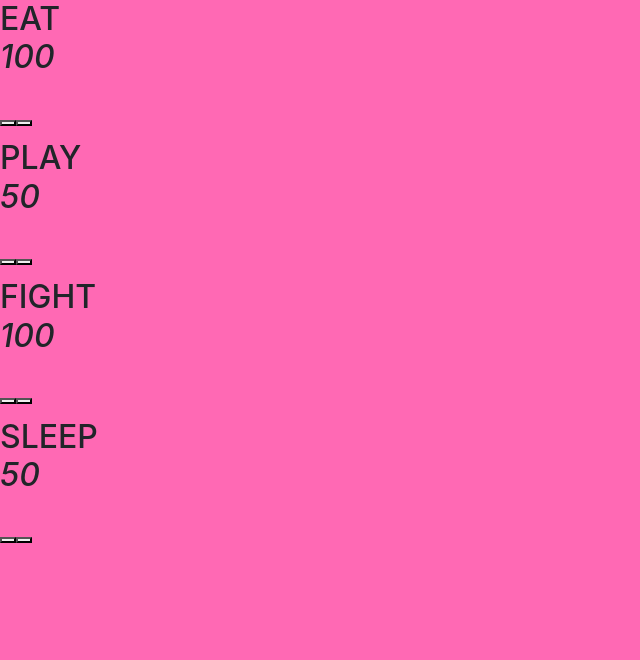
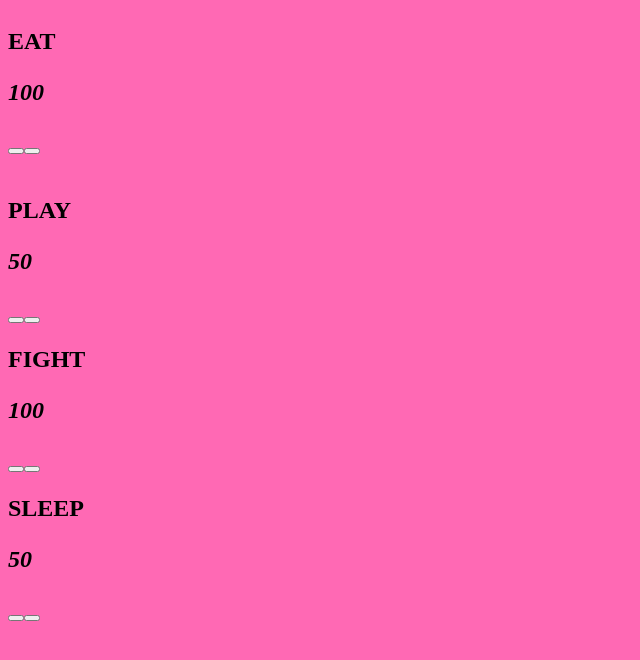
Before and after one commit to AaronLain/tamagotchi, a website built with webpack: page src/index.html in a window 1280 px wide. Shown: the whole page, without its empty margins (0-640 px from the left). Built offline with nearby package versions, Linux system fonts and the light colour scheme.

Commit message:
file structure also what even is styling lol

```diff
--- a/src/index.html
+++ b/src/index.html
@@ -6,11 +6,10 @@
 </head>
 <body>
   <div id="app">
-    <div id="progress"></div>
     <div id="eat" class="quad"></div>
-    <div id="play" class="quad"><h2>Play</h2></div>
-    <div id="fight" class="quad"><h2>Fight</h2></div>
-    <div id="sleep" class="quad"><h2>Sleep</h2></div>
+    <div id="play" class="quad"></div>
+    <div id="fight" class="quad"></div>
+    <div id="sleep" class="quad"></div>
     <div id="pet"></div>
   </div>
 </body>
--- a/src/javascripts/components/eat.js
+++ /dev/null
@@ -1,15 +0,0 @@
-import util from '../helpers/utils';
-import data from '../helpers/data/valueData';
-
-const printToEat = () => {
-  const valueArray = data.getData();
-  const full = valueArray[0].value;
-  let domString = '';
-  domString += '<h2>EAT</div>';
-  domString += `<p><em>${full}</em></p>`;
-  domString += '<button id="kinda-healthy"></button>'; // hot dog
-  domString += '<button id="super-healthy"></button>'; // apple
-  util.printToDom('eat', domString);
-};
-
-export default { printToEat };
--- a/src/javascripts/components/eat/eat.js
+++ b/src/javascripts/components/eat/eat.js
@@ -1,5 +1,6 @@
 import util from '../../helpers/utils';
 import data from '../../helpers/data/valueData';
+import './eat.scss';
 
 const printToEat = () => {
   const valueArray = data.getData();
--- a/src/javascripts/components/eat/eat.scss
+++ b/src/javascripts/components/eat/eat.scss
@@ -0,0 +1,12 @@
+@import '../../../styles/colors';
+
+#eat.quad {
+  width: 48%;
+  display: flex;
+  flex: row wrap;
+}
+
+.eat {
+  background-color: $pink;
+  width: 48%
+}
--- a/src/javascripts/components/fight.js
+++ /dev/null
@@ -1,15 +0,0 @@
-import util from '../helpers/utils';
-import data from '../helpers/data/valueData';
-
-const printToFight = () => {
-  const valueArray = data.getData();
-  const strength = valueArray[2].value;
-  let domString = '';
-  domString += '<h2>FIGHT</div>';
-  domString += `<p><em>${strength}</em></p>`;
-  domString += '<button id="fight"></button>'; // hot dog
-  domString += '<button id="run"></button>';
-  util.printToDom('fight', domString);
-};
-
-export default { printToFight };
--- a/src/javascripts/components/fight/fight.scss
+++ b/src/javascripts/components/fight/fight.scss
@@ -0,0 +1 @@
+@import '../../../styles/colors'
--- a/src/javascripts/components/play.js
+++ /dev/null
@@ -1,15 +0,0 @@
-import util from '../helpers/utils';
-import data from '../helpers/data/valueData';
-
-const printToPlay = () => {
-  const valueArray = data.getData();
-  const play = valueArray[1].value;
-  let domString = '';
-  domString += '<h2>PLAY</div>';
-  domString += `<p><em>${play}</em></p>`;
-  domString += '<button id="kinda-fun"></button>'; // hot dog
-  domString += '<button id="super-fun"></button>'; // apple
-  util.printToDom('play', domString);
-};
-
-export default { printToPlay };
--- a/src/javascripts/components/play/play.scss
+++ b/src/javascripts/components/play/play.scss
@@ -0,0 +1 @@
+@import '../../../styles/colors'
--- a/src/javascripts/components/sleep.js
+++ /dev/null
@@ -1,15 +0,0 @@
-import util from '../helpers/utils';
-import data from '../helpers/data/valueData';
-
-const printToSleep = () => {
-  const valueArray = data.getData();
-  const energy = valueArray[3].value;
-  let domString = '';
-  domString += '<h2>SLEEP</div>';
-  domString += `<p><em>${energy}</em></p>`;
-  domString += '<button id="nap"></button>';
-  domString += '<button id="deep-sleep"></button>';
-  util.printToDom('sleep', domString);
-};
-
-export default { printToSleep };
--- a/src/javascripts/components/sleep/sleep.scss
+++ b/src/javascripts/components/sleep/sleep.scss
@@ -0,0 +1 @@
+@import '../../../styles/colors'
--- /dev/null
+++ b/src/styles/_colors.scss
@@ -0,0 +1,4 @@
+$pink: rgb(255, 59, 239);
+$orange: rgb(255, 83, 30);
+$limegreen: rgb(181, 255, 9);
+$yellow: rgb(255, 238, 0);
--- a/src/styles/main.scss
+++ b/src/styles/main.scss
@@ -1,10 +1,10 @@
-@import "~bootstrap/scss/bootstrap";
 @import "~@fortawesome/fontawesome-free/css/all.min.css";
 
 body {
   background-color: hotpink;
 }
 
-h1 {
-  text-align: center;
+div.app {
+  display: flex;
+  flex: row wrap;
 }
```
Also changed, not shown: src/javascripts/helpers/events.js (+4 -4 lines).
